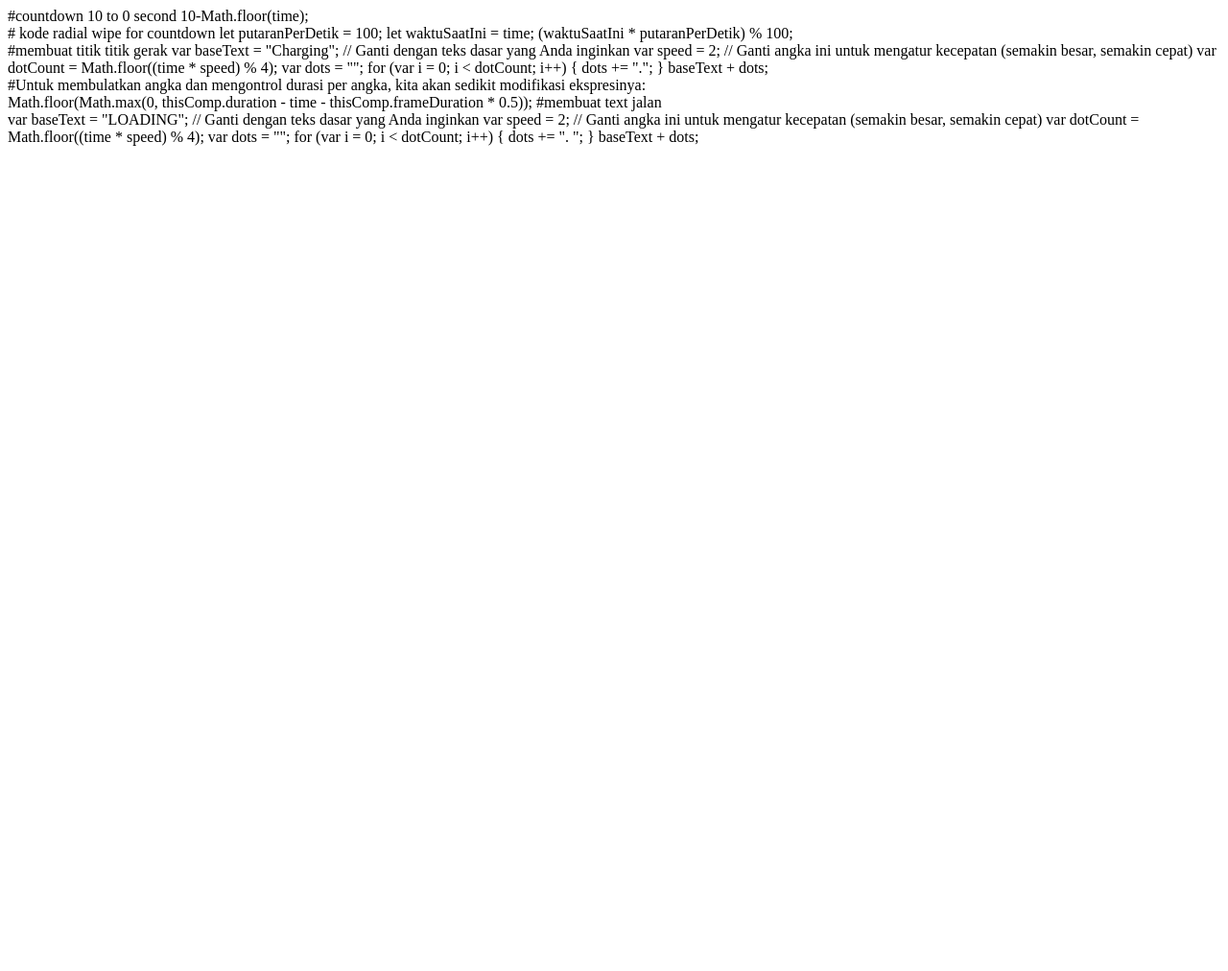
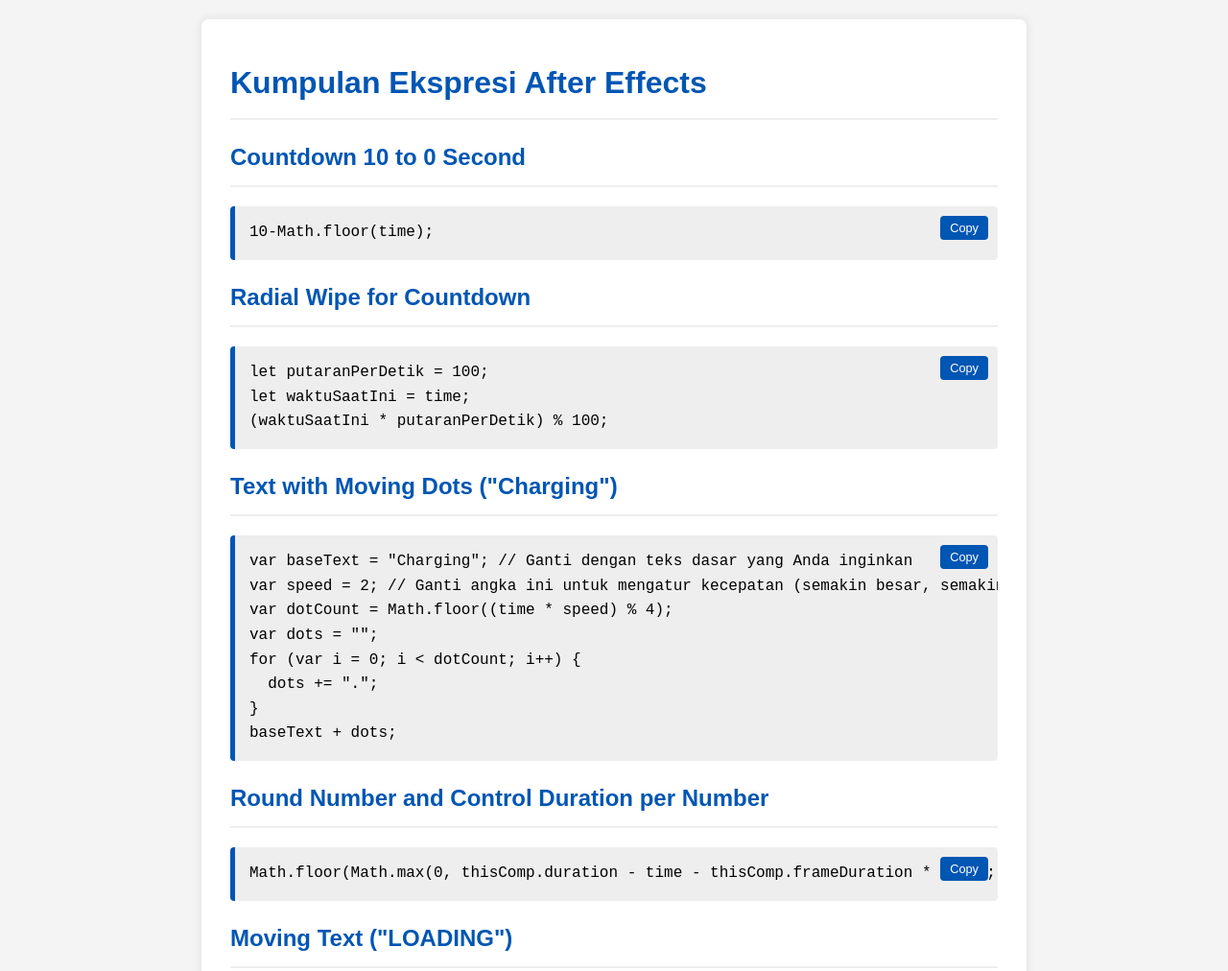
Before and after one commit to Sabardi/kode-script-after-effect, a plain HTML site: page index.html in a window 1280 px wide. Shown: the top 1012 px of the page at 96% size. Before the commit the page ends 800 px from the top, so only its background shows below. Drawn offline with Linux system fonts and the light colour scheme.

Commit message:
Refactor index.html to enhance structure and styling; added HTML5 doctype, head section, and improved layout with CSS. Included copy buttons for code snippets and organized content into sections for better readability.

```diff
--- a/index.html
+++ b/index.html
@@ -1,41 +1,128 @@
+<!DOCTYPE html>
+<html lang="en">
 
-#countdown 10 to 0 second
-10-Math.floor(time);
-<br>
-# kode radial wipe for countdown
-let putaranPerDetik = 100;
+<head>
+  <meta charset="UTF-8">
+  <meta name="viewport" content="width=device-width, initial-scale=1.0">
+  <title>After Effects Expressions</title>
+  <style>
+    body {
+      font-family: Arial, sans-serif;
+      background-color: #f4f4f4;
+      color: #333;
+      margin: 20px;
+      line-height: 1.6;
+    }
+
+    .container {
+      max-width: 800px;
+      margin: 0 auto;
+      background-color: #fff;
+      padding: 20px 30px;
+      border-radius: 8px;
+      box-shadow: 0 0 10px rgba(0, 0, 0, 0.1);
+    }
+
+    h1,
+    h2 {
+      color: #0056b3;
+      border-bottom: 2px solid #eee;
+      padding-bottom: 10px;
+      margin-bottom: 20px;
+    }
+
+    pre {
+      background-color: #eee;
+      padding: 15px;
+      border-left: 5px solid #0056b3;
+      overflow-x: auto;
+      border-radius: 4px;
+      margin-bottom: 20px;
+      position: relative; /* Added for positioning the copy button */
+    }
+
+    code {
+      font-family: "Courier New", Courier, monospace;
+      color: #000;
+    }
+    .copy-button { /* Added for styling the copy button */
+        position: absolute;
+        top: 10px;
+        right: 10px;
+        background-color: #0056b3;
+        color: white;
+        border: none;
+        padding: 5px 10px;
+        border-radius: 4px;
+        cursor: pointer;
+        font-size: 0.8em;
+        transition: background-color 0.3s ease;
+    }
+    .copy-button:hover {
+        background-color: #004085;
+    }
+  </style>
+</head>
+
+<body>
+  <div class="container">
+    <h1>Kumpulan Ekspresi After Effects</h1>
+
+    <h2>Countdown 10 to 0 Second</h2>
+    <pre><button class="copy-button">Copy</button><code>10-Math.floor(time);</code></pre>
+
+    <h2>Radial Wipe for Countdown</h2>
+    <pre><button class="copy-button">Copy</button><code>let putaranPerDetik = 100;
 let waktuSaatIni = time;
-(waktuSaatIni * putaranPerDetik) % 100;
+(waktuSaatIni * putaranPerDetik) % 100;</code></pre>
 
-
-<br>
-#membuat titik titik gerak
-var baseText = "Charging"; // Ganti dengan teks dasar yang Anda inginkan
+    <h2>Text with Moving Dots ("Charging")</h2>
+    <pre><button class="copy-button">Copy</button><code>var baseText = "Charging"; // Ganti dengan teks dasar yang Anda inginkan
 var speed = 2; // Ganti angka ini untuk mengatur kecepatan (semakin besar, semakin cepat)
-
 var dotCount = Math.floor((time * speed) % 4);
 var dots = "";
 for (var i = 0; i < dotCount; i++) {
   dots += ".";
 }
+baseText + dots;</code></pre>
 
-   baseText + dots;
-<br>
-#Untuk membulatkan angka dan mengontrol durasi per angka, kita akan sedikit modifikasi ekspresinya:
-        <br>
-Math.floor(Math.max(0, thisComp.duration - time - thisComp.frameDuration * 0.5));
+    <h2>Round Number and Control Duration per Number</h2>
+    <pre><button class="copy-button">Copy</button><code>Math.floor(Math.max(0, thisComp.duration - time - thisComp.frameDuration * 0.5));</code></pre>
 
-
-
-#membuat text jalan
-<br>
-var baseText = "LOADING"; // Ganti dengan teks dasar yang Anda inginkan
+    <h2>Moving Text ("LOADING")</h2>
+    <pre><button class="copy-button">Copy</button><code>var baseText = "LOADING"; // Ganti dengan teks dasar yang Anda inginkan
 var speed = 2; // Ganti angka ini untuk mengatur kecepatan (semakin besar, semakin cepat)
-
 var dotCount = Math.floor((time * speed) % 4);
 var dots = "";
 for (var i = 0; i < dotCount; i++) {
   dots += ". ";
 }
+baseText + dots;</code></pre>
+  </div>
 
-   baseText + dots;
+  <script>
+      document.addEventListener('DOMContentLoaded', function() {
+          const copyButtons = document.querySelectorAll('.copy-button');
+          copyButtons.forEach(button => {
+              button.addEventListener('click', function() {
+                  const codeBlock = this.nextElementSibling; // Get the <code> element
+                  const codeToCopy = codeBlock.textContent;
+
+                  navigator.clipboard.writeText(codeToCopy).then(() => {
+                      // Optional: Provide visual feedback
+                      const originalText = button.textContent;
+                      button.textContent = 'Copied!';
+                      setTimeout(() => {
+                          button.textContent = originalText;
+                      }, 1500);
+                  }).catch(err => {
+                      console.error('Failed to copy text: ', err);
+                      alert('Gagal menyalin kode. Silakan salin secara manual.');
+                  });
+              });
+          });
+      });
+  </script>
+</body>
+
+</html>
```
Lines whose indentation alone changed are shown as unchanged.
